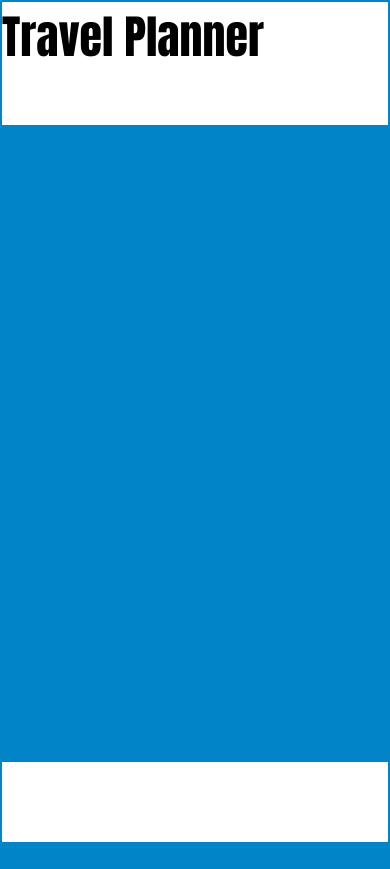
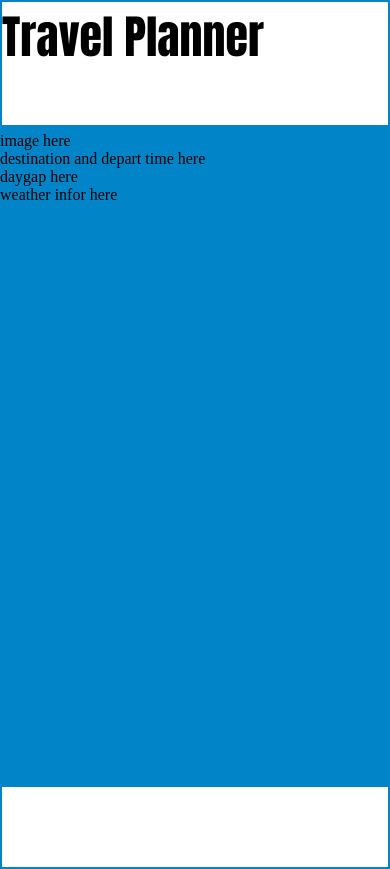
Before and after one commit to willbui69/travel, a website built with webpack: page src/client/views/result.html in a window 390 px wide. Before the commit the page ends 844 px from the top, so only its background shows below. Built offline with nearby package versions, Linux system fonts and the light colour scheme.

Commit message:
make index.js responsive

```diff
--- a/src/client/styles/base.scss
+++ b/src/client/styles/base.scss
@@ -2,6 +2,8 @@ html, body {
     margin: 0;
     padding: 0;
     height: 100vh;
+    width: 100vw;
+    min-width: 320px;
     text-decoration: none;
 }
 
@@ -24,7 +26,7 @@ html, body {
 @media only screen and (min-width: 600px){
     .container {
         display: grid;
-        grid-template-columns: 100px auto 100px;
+        grid-template-columns: 5% auto 5%;
         grid-template-rows: 10% auto 10%;
         grid-template-areas:
         ". header ."
@@ -37,35 +39,45 @@ html, body {
 
 //Base for result.html page
 
+.result-body-container {
+    display: grid;
+    grid-template-columns: 100%;
+    grid-template-rows: 15% auto 10%;
+    grid-template-areas:
+    "header"
+    "main"
+    "footer";
+}
+
 //Use for small screen (mobile screens)
  .result-body-container {
      display: grid;
      grid-template-columns: 100%;
-    grid-template-rows: 15% 25% 10% 10% 10% 20% 10%;
+     grid-template-rows: 15% 25% 10% 10% 30% 10%;
      grid-template-areas:
      "header"
      "image"
      "destination"
-    "depart"
-    "dategap"
+     "daygap"
      "weather"
      "footer";
+     grid-gap: 5px;
      background-color: #0284C9;
  }
 
-//Display for larger screens
+// //Display for larger screens
  @media only screen and (min-width: 600px){
      .result-body-container {
          display: grid;
          grid-template-columns: 40% 60%;
-        grid-template-rows: 15% 15% 10% 10% 40% 10%;
+         grid-template-rows: 15% 20% 15% 40% 10%;
          grid-template-areas:
          "header header"
          "image destination"
-        "image depart"
-        "image dategap"
+         "image daygap"
          "image weather"
          "footer footer";
          background-color: #0284C9;
+         grid-gap: 5px;
      }
  }
--- a/src/client/styles/main.scss
+++ b/src/client/styles/main.scss
@@ -57,7 +57,7 @@ button {
     border-radius: 3px;
 }
 
-@media only screen and (min-width: 768px){
+@media only screen and (min-width: 390px){
     .form-container {
         text-align: center;
         margin-top: 15%;
@@ -69,7 +69,6 @@ button {
     }
 }
 
-//style for result.html
 #result-image {
     grid-area: image;
 }
@@ -78,12 +77,8 @@ button {
     grid-area: destination;
 }
 
-#result-depart {
-    grid-area: depart;
-}
-
 #result-dategap {
-    grid-area: dategap;
+    grid-area: daygap;
 }
 
 #result-weather {
--- a/src/client/views/result.html
+++ b/src/client/views/result.html
@@ -9,10 +9,10 @@
   <header>Travel Planner</header>
   <main>
       <div>
-          <div id="result-image"></div>
-          <div id="result-destination"></div>
-          <div id="result-dategap"></div>
-          <div id="result-weather"></div>
+          <div id="result-image">image here</div>
+          <div id="result-destination">destination and depart time here</div>
+          <div id="result-dategap">daygap here</div>
+          <div id="result-weather">weather infor here</div>
       </div>
   </main>
   <footer></footer>
```
Also changed, not shown: dist/index.js, dist/result.html, dist/result.js. Lines whose indentation alone changed are shown as unchanged.
